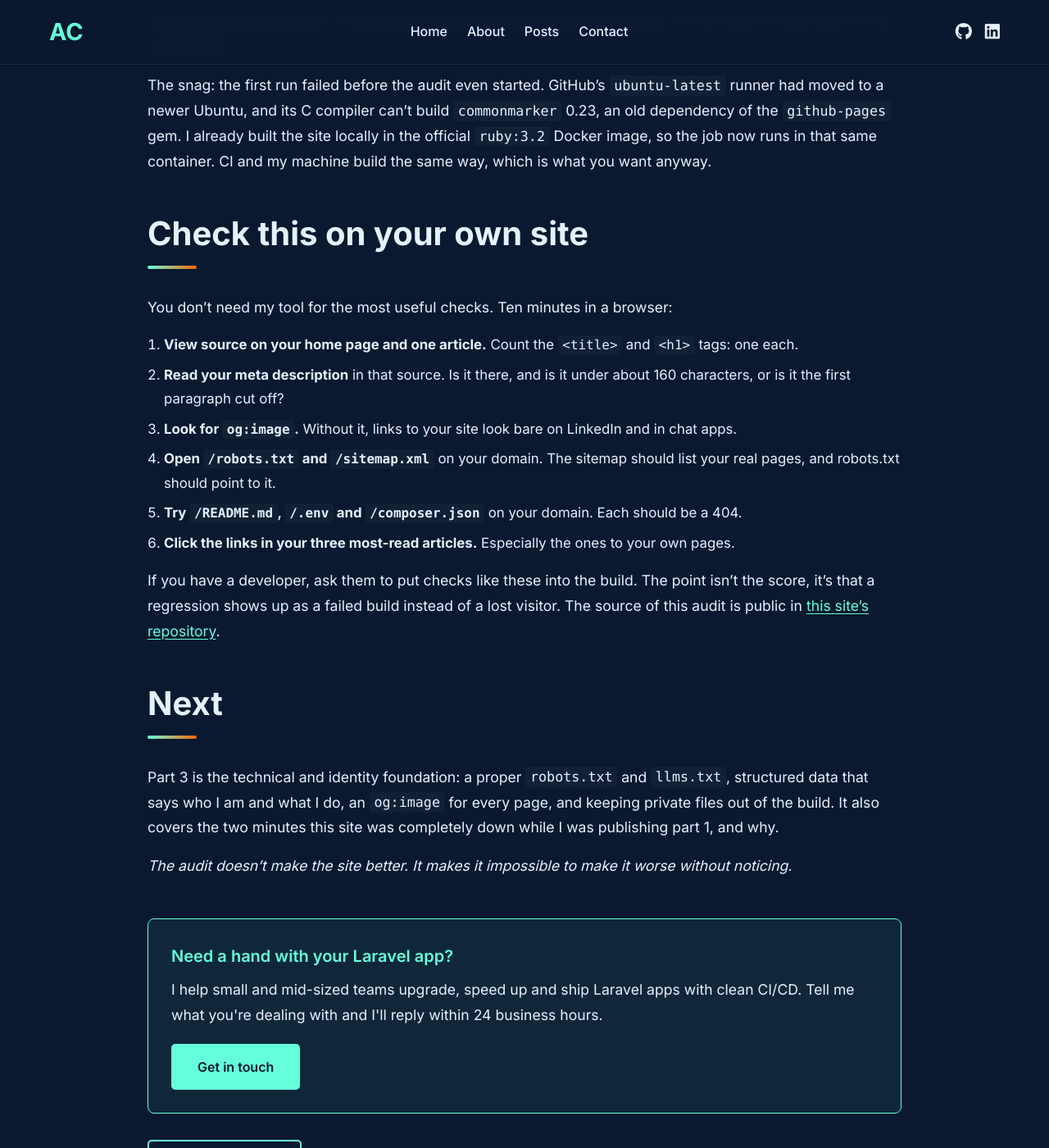
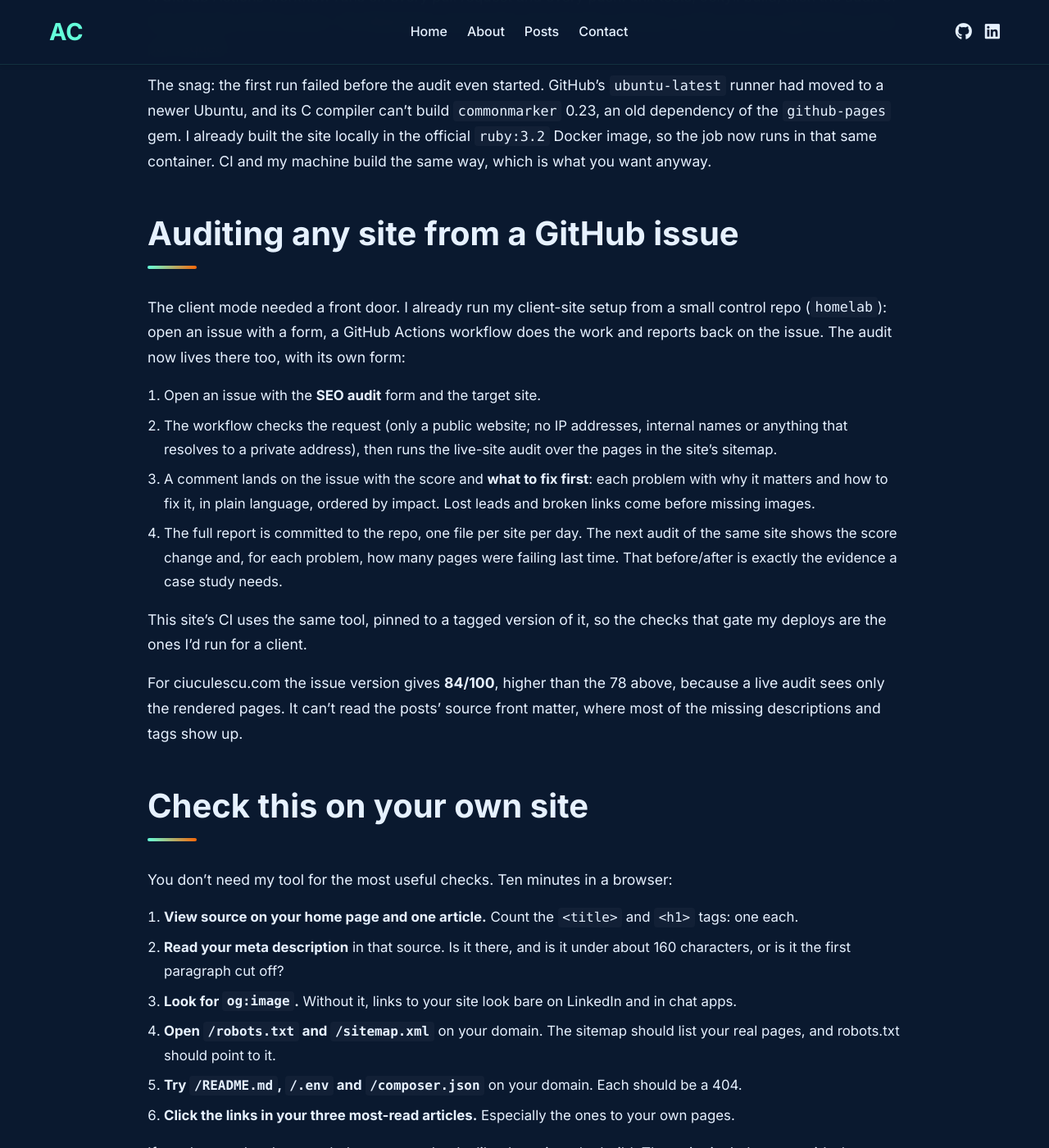
Before and after one commit to ciuc123/ciuc123.github.io, a Jekyll site: the page built from _posts/2026-11-20-seo-client-zero-2-audit-tool.md, in a window 1280 px wide and 1400 px high, scrolled down 4816 px. Shown: the whole window at 82% size. Built offline with Jekyll 4.4.1, drawn with Linux system fonts in a browser that asks for light colours; some of the changed text lies outside the part shown.

Commit message:
- update post: Client Zero part 2, auditing any site from a homelab issue
Co-Authored-By: Claude Opus 5.5 <noreply@anthropic.com>

```diff
--- a/_posts/2026-11-20-seo-client-zero-2-audit-tool.md
+++ b/_posts/2026-11-20-seo-client-zero-2-audit-tool.md
@@ -1,7 +1,7 @@
 ---
 layout: post
 title: "My Site Scored 78/100 on the SEO Audit I Wrote"
-description: "Part 2 of fixing my own site's SEO: a small Python audit that runs on every push, what it found on 29 pages, and the ratchet that stops things getting worse."
+description: "Part 2 of fixing my own site's SEO: a small Python audit that runs on every push and on any site from a GitHub issue, what it found, and the ratchet."
 date: 2026-11-20
 tags: [seo, python, github-actions, ci, client-zero]
 series: seo-client-zero
@@ -110,6 +110,19 @@ A GitHub Actions workflow runs on every pull request and every push: unit tests,
 
 The snag: the first run failed before the audit even started. GitHub's `ubuntu-latest` runner had moved to a newer Ubuntu, and its C compiler can't build `commonmarker` 0.23, an old dependency of the `github-pages` gem. I already built the site locally in the official `ruby:3.2` Docker image, so the job now runs in that same container. CI and my machine build the same way, which is what you want anyway.
 
+## Auditing any site from a GitHub issue
+
+The client mode needed a front door. I already run my client-site setup from a small control repo (`homelab`): open an issue with a form, a GitHub Actions workflow does the work and reports back on the issue. The audit now lives there too, with its own form:
+
+1. Open an issue with the **SEO audit** form and the target site.
+2. The workflow checks the request (only a public website; no IP addresses, internal names or anything that resolves to a private address), then runs the live-site audit over the pages in the site's sitemap.
+3. A comment lands on the issue with the score and **what to fix first**: each problem with why it matters and how to fix it, in plain language, ordered by impact. Lost leads and broken links come before missing images.
+4. The full report is committed to the repo, one file per site per day. The next audit of the same site shows the score change and, for each problem, how many pages were failing last time. That before/after is exactly the evidence a case study needs.
+
+This site's CI uses the same tool, pinned to a tagged version of it, so the checks that gate my deploys are the ones I'd run for a client.
+
+For ciuculescu.com the issue version gives **84/100**, higher than the 78 above, because a live audit sees only the rendered pages. It can't read the posts' source front matter, where most of the missing descriptions and tags show up.
+
 ## Check this on your own site
 
 You don't need my tool for the most useful checks. Ten minutes in a browser:
@@ -121,7 +134,7 @@ You don't need my tool for the most useful checks. Ten minutes in a browser:
 5. **Try `/README.md`, `/.env` and `/composer.json`** on your domain. Each should be a 404.
 6. **Click the links in your three most-read articles.** Especially the ones to your own pages.
 
-If you have a developer, ask them to put checks like these into the build. The point isn't the score, it's that a regression shows up as a failed build instead of a lost visitor. The source of this audit is public in [this site's repository](https://github.com/ciuc123/ciuc123.github.io/tree/master/tools/seo_audit).
+If you have a developer, ask them to put checks like these into the build. The point isn't the score, it's that a regression shows up as a failed build instead of a lost visitor. The source of this audit is public in [my homelab repository](https://github.com/ciuc123/homelab/tree/main/seo_audit).
 
 ## Next
 
```
